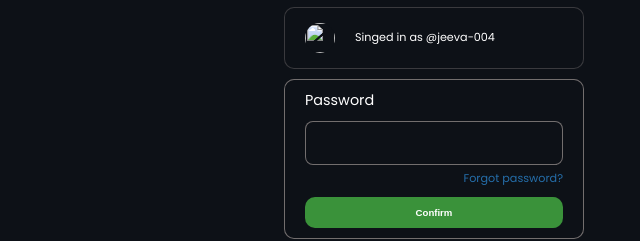
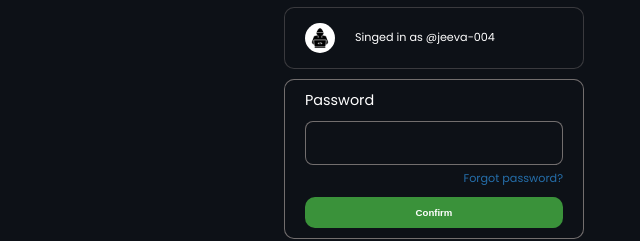
Before and after one commit to jeeva-004/github---repository---delete---page, a plain HTML site: page index.html in a window 1280 px wide. Shown: the part 175-416 px from the top of the page, 206-846 px from the left. Drawn offline with Linux system fonts and the light colour scheme; the site is published under a folder, as on GitHub Pages, so addresses that start at the root find nothing.

Commit message:
Update index.html

```diff
--- a/index.html
+++ b/index.html
@@ -23,7 +23,7 @@
                 </div>
                 <div class="second">
 
-                <img src="/img.jpg" alt="">
+                <img src="img.jpg" alt="">
                 <p>Singed in as @jeeva-004</p>
             </div>
             </div>
```
